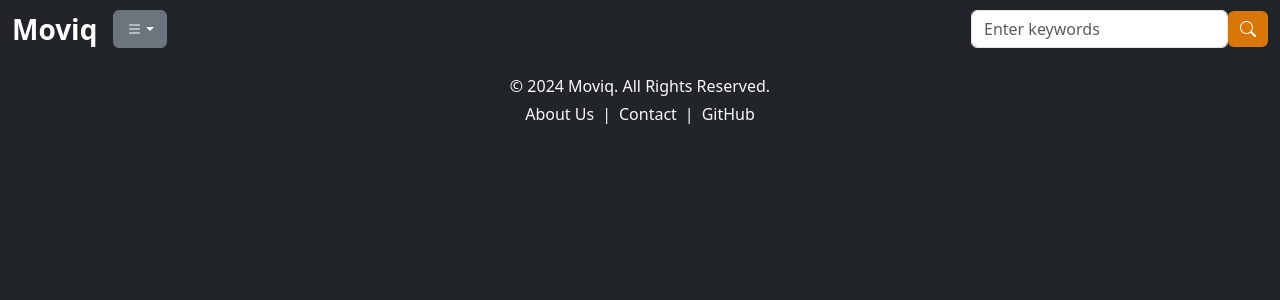
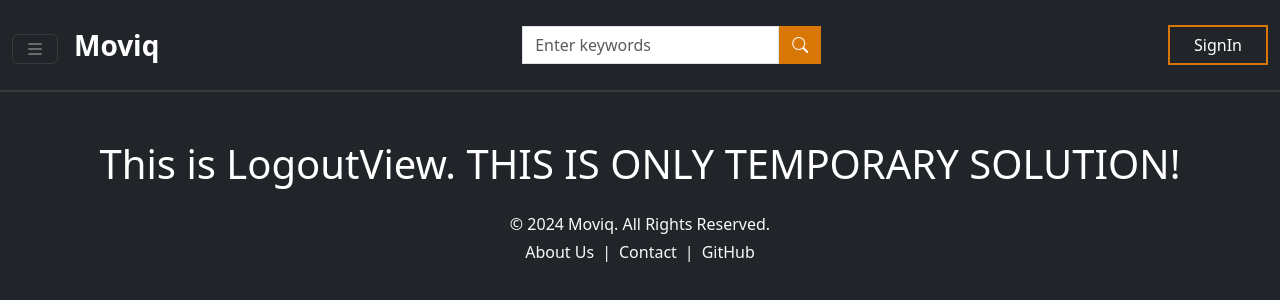
Before and after one commit to sbodova24/REACT__MovieApp, a React (Create React App) app: page /logout in a window 1280 px wide. Shown: the top 300 px of the page. Built offline with nearby package versions, Linux system fonts and the light colour scheme.

Commit message:
headerView + sideBardMenu completed + few styles mod. + signup del.

```diff
--- a/src/App.css
+++ b/src/App.css
@@ -23,5 +23,39 @@
 }
 
 
+.btn-orange-transparent {
+  background-color: transparent;
+  border: 2px solid var(--orange) !important;
+  color: #FFF !important;
+}
 
-/* Move custom Styles from Header.css HERE */
+.btn-orange-transparent a {
+  text-decoration: none;
+  color: #FFF;
+}
+
+.btn-orange {
+  background-color: var(--orange) !important;
+  color: #fff !important;
+  border: none;
+}
+
+.btn-orange-transparent:hover {
+  background-color: var(--orange) !important;
+  color: #fff;
+}
+
+.btn-orange:hover {
+  background-color: var(--orange-hover) !important;
+  color: #fff;
+}
+
+.elem-hover:hover {
+  background-color: var(--orange);
+}
+
+
+._navigation {
+  border-bottom: 2px solid var(--gray);
+  z-index: 3000;
+}
--- a/src/App.js
+++ b/src/App.js
@@ -5,11 +5,11 @@ import "bootstrap/dist/css/bootstrap.min.css";
 import HeaderView from './components/Header/HeaderView';
 import HomeView from './views/HomeView';
 import SignInView from './views/SignInView';
-import SignUpView from './views/SignUpView';
 import MoviesView from './views/MoviesView';
 import GroupsView from './views/GroupsView';
 import MovieDetails from './views/MovieDetailsView/MovieDetails';
 import Footer from './components/Footer/Footer'
+import LogoutView from './views/LogoutView';
 
 export default function App() {
 
@@ -21,10 +21,10 @@ export default function App() {
         <Routes>
           <Route path="/" element={<HomeView />} />
           <Route path="/sign-in" element={<SignInView />} />
-          <Route path="/sign-up" element={<SignUpView />} />
           <Route path="/movies" element={<MoviesView />} />
           <Route path="/groups" element={<GroupsView />} />
           <Route path="/movie/:id" element={<MovieDetails />} />
+          <Route path="/logout" element={<LogoutView />} />
         </Routes>
         <Footer />
       </Router>
--- a/src/components/Header/HeaderView.css
+++ /dev/null
@@ -1,10 +0,0 @@
-.btn-orange {
-  background-color: #d97706; /* Dark orange color */
-  color: #fff; /* White text */
-  border: none; /* Remove border */
-}
-
-.btn-orange:hover {
-  background-color: #c2410c; /* Slightly darker orange on hover */
-  color: #fff; /* Ensure text stays white */
-}
--- a/src/components/Header/HeaderView.jsx
+++ b/src/components/Header/HeaderView.jsx
@@ -1,80 +1,48 @@
-import React from "react";
+import React, { useState } from "react";
 import { Link } from "react-router-dom";
-import "./HeaderView.css";
 import SearchBar from "./SearchBar";
+import SideBarMenu from "./SideBarMenu";
 
 export default function HeaderView() {
+  const [isSidebarOpen, setIsSidebarOpen] = useState(false);
+
+  const toggleSidebar = () => {
+    setIsSidebarOpen(!isSidebarOpen);
+  };
 
   return (
-    <nav className="navbar navbar-expand-xl navbar-dark bg-dark">
+    <div className="sticky-top py-3 _navigation">
+      <nav className="navbar navbar-dark bg-dark">
         <div className="container-fluid">
 
-        {/* App Name */}
           <div>
-          <Link to="/" className="navbar-brand fw-bold fs-3">
-            Moviq
-          </Link>
-        </div>
-
-
-
-        {/* Hamburger Menu Icon */}
             <button
-          className="navbar-toggler"
+              className="navbar-toggler me-3"
               type="button"
-          data-bs-toggle="collapse"
-          data-bs-target="#navbarNav"
-          aria-controls="navbarNav"
-          aria-expanded="false"
+              onClick={toggleSidebar}
               aria-label="Toggle navigation"
             >
               <i className="bi bi-list"></i>
             </button>
 
+            {/* App Name */}
+            <Link to="/" className="navbar-brand fw-bold fs-3">
+              Moviq
+            </Link>
+          </div>
+          <SearchBar />
 
-        {/* Collapsible Links and Search Bar */}
-        <div className="collapse navbar-collapse" id="navbarNav">
-          <ul className="navbar-nav me-auto mb-2 mb-lg-0">
-            {/* Dropdown Menu */}
-            <li className="nav-item dropdown">
-              <button
-                className="btn btn-secondary dropdown-toggle"
-                type="button"
-                id="navbarDropdown"
-                data-bs-toggle="dropdown"
-                aria-expanded="false"
-              >
-                <i className="bi bi-list"></i>
+          <button className="btn btn-orange-transparent fs-6 rounded-0 px-4 px-3">
+            <Link to="sign-in">
+              SignIn
+            </Link>
           </button>
-              <ul className="dropdown-menu" aria-labelledby="navbarDropdown">
-                <li>
-                  <Link to='sign-in' className="dropdown-item">
-                    Sign In
-                  </Link>
-                </li>
-                <li>
-                  <Link to='sign-up' className="dropdown-item">
-                    Sign Up
-                  </Link>
-                </li>
-                <li>
-                  <Link to='movies' className="dropdown-item">
-                    Movies
-                  </Link>
-                </li>
-                <li>
-                  <Link to='groups' className="dropdown-item">
-                    Groups
-                  </Link>
-                </li>
-              </ul>
-            </li>
-          </ul>
-        </div>
-
-      <SearchBar/>
 
         </div>
       </nav>
+
+      {/* Sidebar Menu */}
+      <SideBarMenu isOpen={isSidebarOpen} toggleSidebar={toggleSidebar} />
+    </div>
   );
 }
--- a/src/components/Header/SearchBar.jsx
+++ b/src/components/Header/SearchBar.jsx
@@ -6,12 +6,12 @@ export default function SearchBar() {
             <div>
                 <form className="search-bar mx-auto d-flex align-items-center">
                     <input
-                        className="form-control search-input"
+                        className="form-control search-input rounded-0"
                         type="text"
                         placeholder="Enter keywords"
                         aria-label="Search"
                     />
-                    <button className="btn btn-orange search-btn" type="submit">
+                    <button className="btn btn-orange text-white search-btn rounded-0" type="submit">
                         <i className="bi bi-search"></i>
                     </button>
                 </form>
--- /dev/null
+++ b/src/components/Header/SideBarMenu.jsx
@@ -0,0 +1,54 @@
+import React from "react";
+import { Link } from "react-router-dom";
+
+
+export default function SideBarMenu({ isOpen, toggleSidebar }) {
+  return (
+    <>
+      <div
+        className={`d-flex flex-column bg-dark text-white position-fixed top-0 start-0 h-100 p-3 ${ isOpen ? "" : "d-none"}`}
+        style={{ width: "250px", zIndex: 1050 }} >
+
+        <Link to="/" className="navbar-brand fw-bold fs-3 mb-3 mb-md-5">
+            Moviq
+        </Link>
+        <ul className="nav nav-pills flex-column">
+          <li className="nav-item mb-2">
+            <Link to="sign-in" className="nav-link text-white rounded-0 elem-hover" onClick={toggleSidebar}>
+            <i className="bi bi-pencil-square me-2"></i>
+              Sign In
+            </Link>
+          </li>
+          <li className="nav-item mb-2">
+            <Link to="movies" className="nav-link d-block text-white rounded-0 elem-hover" onClick={toggleSidebar}>
+                <i className="bi bi-archive me-2"></i>
+              Movies
+            </Link>
+          </li>
+          <li className="nav-item">
+            <Link to="groups" className="nav-link text-white rounded-0 elem-hover" onClick={toggleSidebar}>
+            <i className="bi bi-people me-2"></i>
+              Groups
+            </Link>
+          </li>
+          <hr />
+          <li className="nav-item">
+            <Link to="logout" className="nav-link text-white rounded-0 elem-hover" onClick={toggleSidebar}>
+            <i className="bi bi-box-arrow-right me-2"></i>
+              Logout
+            </Link>
+          </li>
+        </ul>
+      </div>
+
+      {/* Overlay */}
+      {isOpen && (
+        <div
+          className="position-fixed top-0 start-0 w-100 h-100 bg-dark bg-opacity-50"
+          style={{ zIndex: 1049 }}
+          onClick={toggleSidebar}
+        ></div>
+      )}
+    </>
+  );
+}
--- a/src/components/MovieCard/MovieCard.jsx
+++ b/src/components/MovieCard/MovieCard.jsx
@@ -13,7 +13,7 @@ export const MovieCard = ({ movie }) => {
   return (
     <div>
       <div
-        className="card bg-dark text-white h-100"
+        className="card bg-dark text-white"
         onClick={toMovieDetails}
         style={{ cursor: "pointer" }}
       >
@@ -21,7 +21,7 @@ export const MovieCard = ({ movie }) => {
           src={imageUrl}
           className="card-img-top img-fluid"
           alt={movie.title || "Movie image"}
-          style={{ height: "300px", objectFit: "cover" }}
+          style={{ height: "100%", objectFit: "cover" }}
         />
         <div className="card-body d-flex flex-column justify-content-between">
           <h5 className="card-title text-truncate">{original_title}</h5>
--- a/src/index.css
+++ b/src/index.css
@@ -4,7 +4,7 @@
   font-weight: 400;
 
   color-scheme: dark;
-  color: rgba(255, 255, 255, 0.87);
+  color: #FFF;
   background-color: #212529;
 
   font-synthesis: none;
@@ -12,6 +12,10 @@
   -webkit-font-smoothing: antialiased;
   -moz-osx-font-smoothing: grayscale;
   -webkit-text-size-adjust: 100%;
+
+  --orange: #d97706;
+  --orange-hover: #c2410c;
+  --gray: #393b3f;
 }
 
 body {
--- a/src/views/HomeView.jsx
+++ b/src/views/HomeView.jsx
@@ -37,7 +37,7 @@ export default function HomeView() {
       <h1 className="text-center my-5">Popular Movies</h1>
       <div className="container mt-4">
         {movies.length > 0 ? (
-          <Carousel interval={null}>
+          <Carousel interval={5000}>
             {movieChunks.map((chunk, index) => (
               <Carousel.Item key={index}>
                 <div className="row">
--- /dev/null
+++ b/src/views/LogoutView.jsx
@@ -0,0 +1,7 @@
+import React from 'react'
+
+export default function LogoutView() {
+  return (
+    <h1 className='text-center mt-5'>This is LogoutView. THIS IS ONLY TEMPORARY SOLUTION!</h1>
+  )
+}
--- a/src/views/SignUpView.jsx
+++ /dev/null
@@ -1,7 +0,0 @@
-import React from 'react'
-
-export default function SignUpView() {
-  return (
-    <h1>This is SignUpView</h1>
-  )
-}
```
Lines whose indentation alone changed are shown as unchanged.
